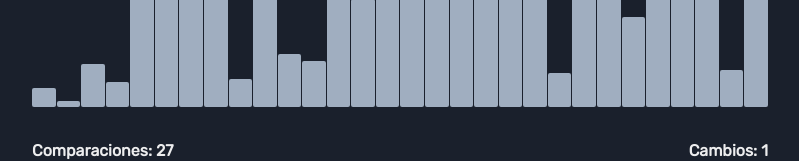
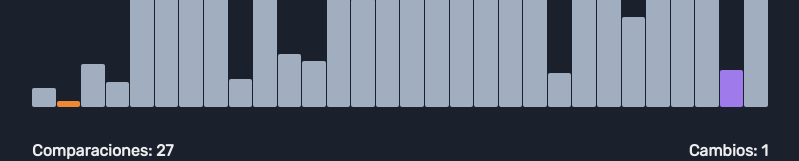
Before and after one commit to soamati/sealgo, a React (Vite) app: page /quick in a window 1280 px wide. Both pictures are taken after a click on the button "Ordernar". Shown: the part 478-639 px from the top of the page, without its empty margins (240-1039 px from the left). Built offline with nearby package versions, Linux system fonts and the light colour scheme.

Commit message:
add quick sort colors :nail_care:

```diff
--- a/src/sorting/quick/QuickSort.tsx
+++ b/src/sorting/quick/QuickSort.tsx
@@ -32,6 +32,23 @@ const QuickSort = () => {
     generate();
   };
 
+  const getColor = React.useCallback(
+    (index: number) => {
+      if (!step) return "gray.400";
+
+      return isDone
+        ? "green.400"
+        : step.info.placed.has(index)
+        ? "pink.400"
+        : index === step.pivot.position
+        ? "orange.400"
+        : step.compared && index === step.compared
+        ? "purple.400"
+        : "gray.400";
+    },
+    [step, isDone]
+  );
+
   return (
     <MainLayout>
       {/* Controls */}
@@ -65,7 +82,7 @@ const QuickSort = () => {
                   rounded="sm"
                   key={idx}
                   h={`${(num / data.max) * 100}%`}
-                  bg={isDone ? "green.400" : "gray.400"}
+                  bg={getColor(idx)}
                   flex="1"
                 />
               ))}
--- a/src/sorting/quick/generator.ts
+++ b/src/sorting/quick/generator.ts
@@ -8,6 +8,7 @@ type Pivot = {
 type Info = {
   swaps: number;
   comparisons: number;
+  placed: Map<number, number>;
 };
 
 type Step = {
@@ -38,6 +39,7 @@ function* placePivot(
     info.comparisons++;
   }
 
+  info.placed.set(pivot.position, pivot.value);
   yield { current, pivot, info };
 
   if (pivot.position !== start) {
@@ -52,7 +54,7 @@ function* quickGenerator(
   current: number[],
   start = 0,
   end = current.length - 1,
-  info = { swaps: 0, comparisons: 0 }
+  info = { swaps: 0, comparisons: 0, placed: new Map() }
 ): Generator<Step, null, unknown> {
   if (start < end) {
     const pivot = { value: 0, position: 0 };
```
